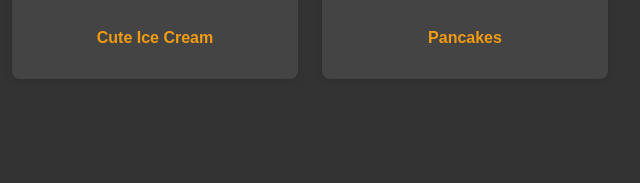
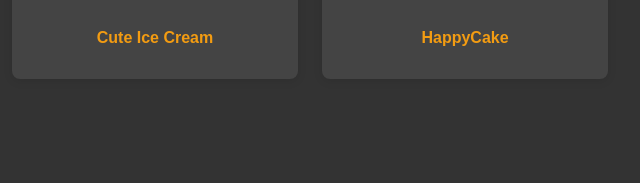
Before and after one commit to amarahaa/website, a plain HTML site: page index.html in a window 1280 px wide. Shown: the part 964-1147 px from the top of the page, 640-1280 px from the left. Drawn offline with Linux system fonts and the light colour scheme.

Commit message:
Add files via upload

```diff
--- a/index.html
+++ b/index.html
@@ -54,7 +54,7 @@
                 </div>
                 <div class="gallery-item">
                     <img src="https://img.itch.zone/aW1nLzE2MTEzNjQ1LnBuZw==/315x250%23c/CS3aCt.png" alt="HappyCake">
-                    <p><a href="https://amaraha.itch.io/happycake" target="_blank">Pancakes</a></p>
+                    <p><a href="https://amaraha.itch.io/happycake" target="_blank">HappyCake</a></p>
                 </div>
                 <div class="gallery-item">
                     <img src="https://img.itch.zone/aW1nLzE0NDIwMjMyLnBuZw==/original/TPcfsj.png" alt="GG Bond (猪猪侠)">
```
